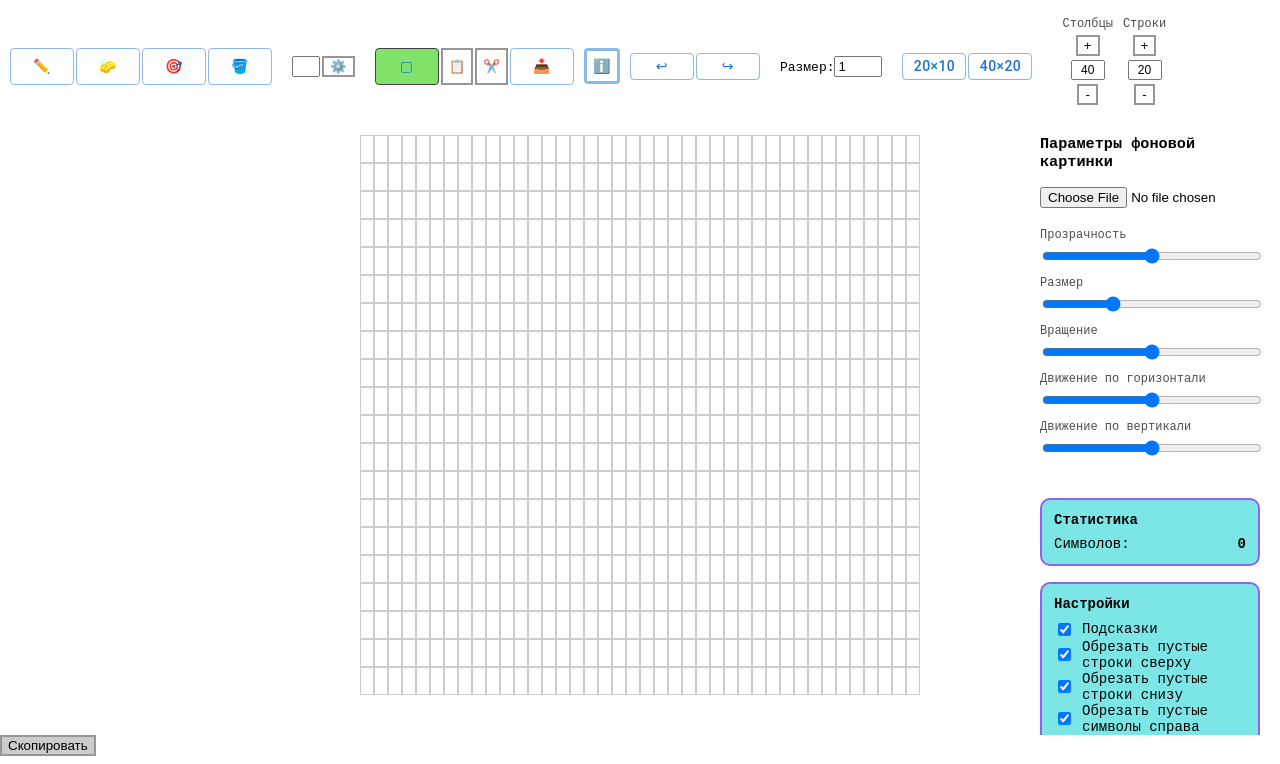
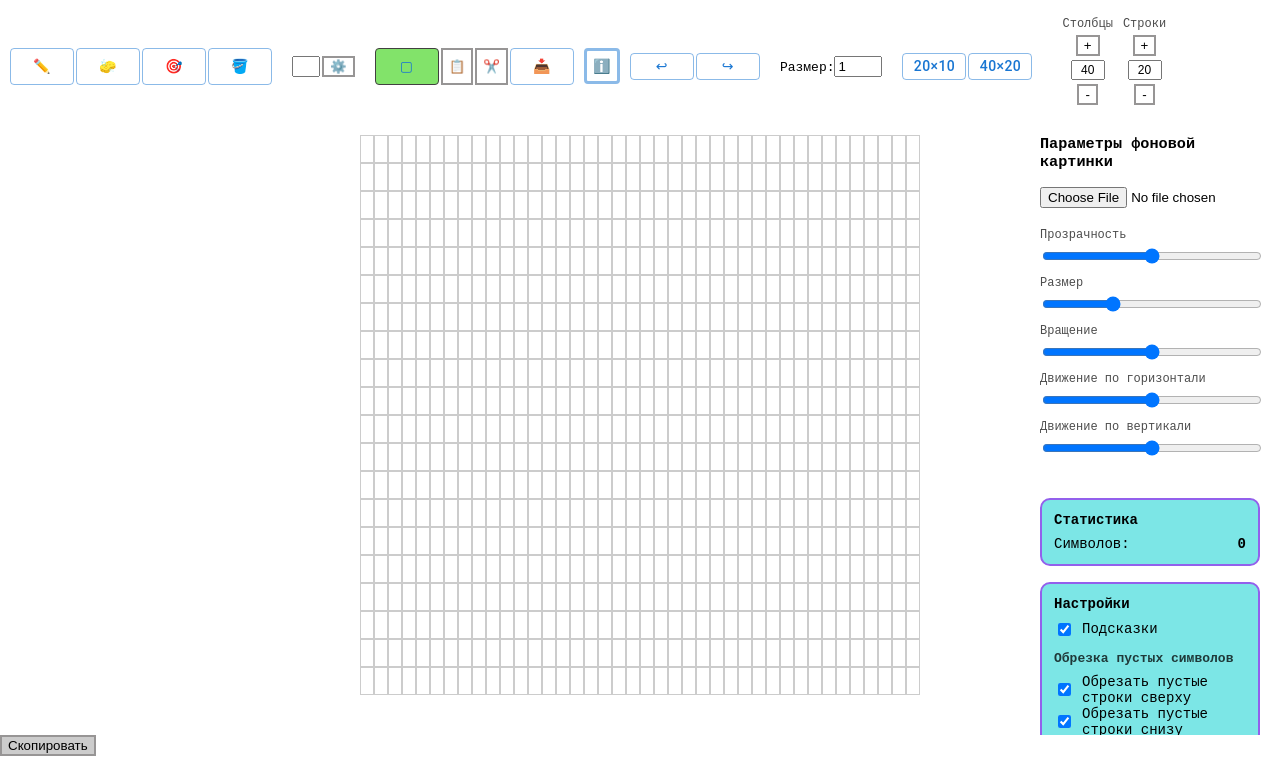
Before and after one commit to PinguiculaW/dots, a React (Vite) app: page / in a window 1280 px wide. Shown: the top 764 px of the page. Built offline with nearby package versions, Linux system fonts and the light colour scheme; a web font is replaced by a local one.

Commit message:
в окне настроек заголовок добавлен

```diff
--- a/src/AppInner.tsx
+++ b/src/AppInner.tsx
@@ -397,6 +397,10 @@ export default function AppInner(): React.ReactElement {
               Подсказки
             </label>
 
+            <div className="settings-subtitle">
+              Обрезка пустых символов
+            </div>
+
             <label className="setting-row">
               <input
                   type="checkbox"
--- a/src/styles.css
+++ b/src/styles.css
@@ -346,3 +346,11 @@ button:active {
   gap: 8px;
   font-size: 14px;
 }
+
+.settings-subtitle {
+  font-size: 13px;
+  font-weight: 800;
+  opacity: 0.75;
+  margin-bottom: 8px;
+  margin-top: 12px;
+}
```
